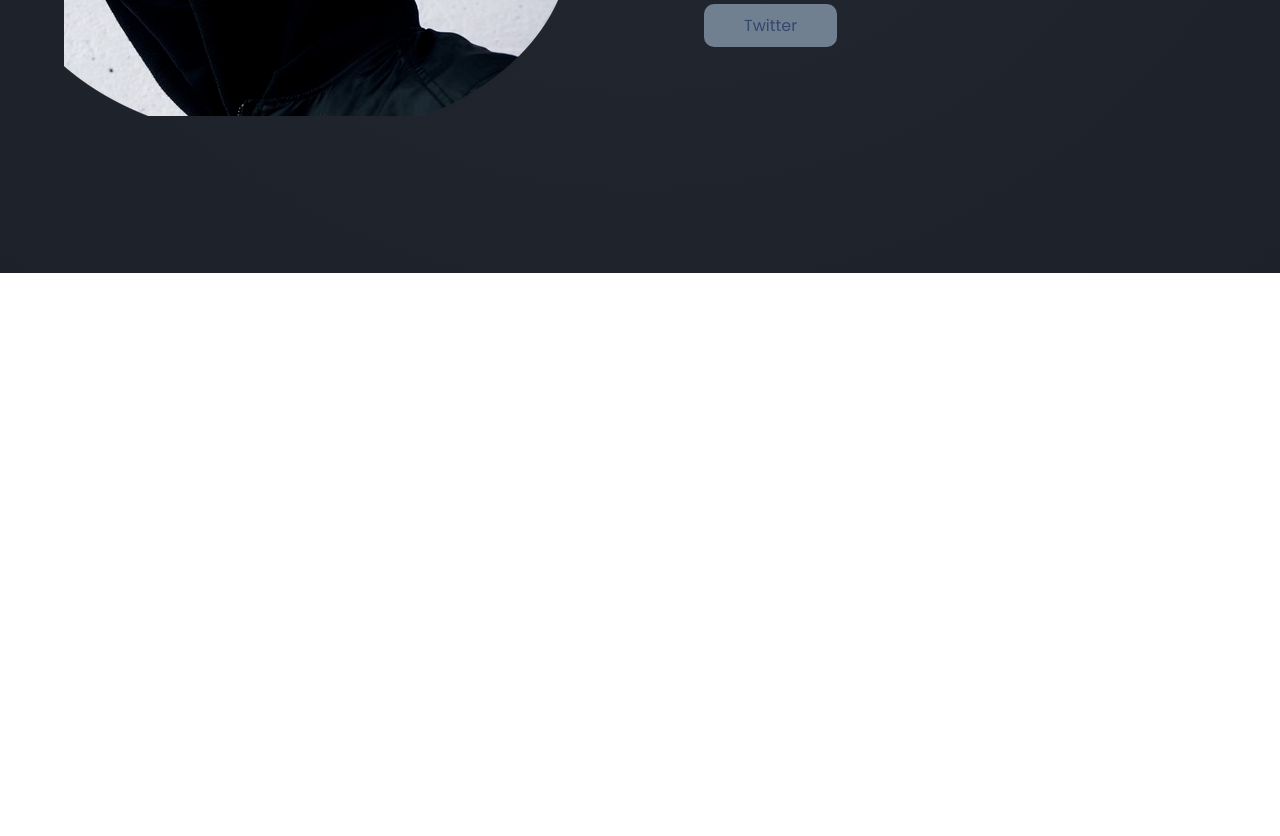
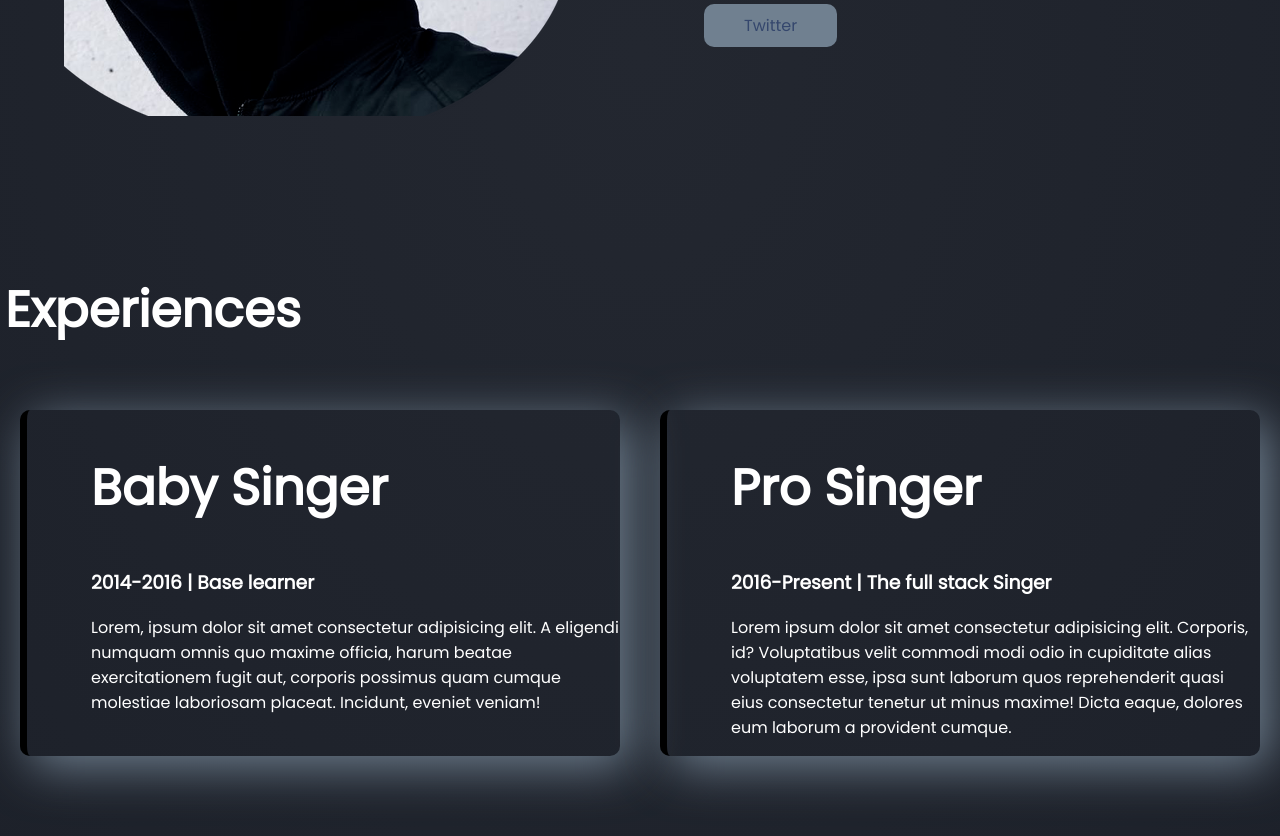
Before and after one commit to sumaimrul/developer-portfolio, a plain HTML site: page index.html in a window 1280 px wide. Shown: the part 822-1658 px from the top of the page. Before the commit the page ends 1095 px from the top, so only its background shows below. Drawn offline with Linux system fonts and the light colour scheme.

Commit message:
all is added successfully

```diff
--- a/index.html
+++ b/index.html
@@ -11,7 +11,7 @@
     <link href="https://fonts.googleapis.com/css2?family=Poppins&display=swap" rel="stylesheet">
 </head>
 <body>
-    <Section>
+    <Section class="basis-experience">
         <div class="half-width">
             <h1>Welcome To</h1>
             <h1> <span class="the-highlighter">Alen Walker</span>  Show</h1>
@@ -24,7 +24,7 @@
         </div>
     </Section>
 
-    <section class="dream-big">
+    <section class="basis-experience">
 
     <div  class="half-width">
         <img src="images/the_hipe.png" alt="">
@@ -39,5 +39,21 @@
 
     </section>
 
+    <section>
+            <h1 id="boom">Experiences</h1>
+       <div class="basis-experience" >
+        <div id="v-tech" class="doom">
+            <h1>Baby Singer</h1>
+            <h3>2014-2016 | Base learner</h3>
+            <p>Lorem, ipsum dolor sit amet consectetur adipisicing elit. A eligendi numquam omnis quo maxime officia, harum beatae exercitationem fugit aut, corporis possimus quam cumque molestiae laboriosam placeat. Incidunt, eveniet veniam!</p>
+        </div>
+        <div id="n-tech" class="doom">
+            <h1>Pro Singer</h1>
+            <h3>2016-Present | The full stack Singer</h3>
+            <p>Lorem ipsum dolor sit amet consectetur adipisicing elit. Corporis, id? Voluptatibus velit commodi modi odio in cupiditate alias voluptatem esse, ipsa sunt laborum quos reprehenderit quasi eius consectetur tenetur ut minus maxime! Dicta eaque, dolores eum laborum a provident cumque.</p>
+        </div>
+       </div>
+    </section>
+
 </body>
 </html>
--- a/style.css
+++ b/style.css
@@ -11,7 +11,7 @@ h1{
 .the-highlighter{
    color: orange;
 }
-section{
+.basis-experience{
     display: flex;
     margin-bottom: 150px;
 }
@@ -32,3 +32,24 @@ h3, p{
     background-color: slategray;
     border-radius: 10px;
 }
+.doom{
+    width: 50%;
+    padding-left: 5%;
+    box-shadow: 10px 10px 50px slategrey;
+    border-radius: 10px;
+    margin: 20px;
+
+}
+#boom{
+    margin-left: 5px;
+}
+#n-tech{
+    border-left: 7px solid;
+    border-image: linear-gradient(#747984 #ccd3e2);
+    border-image-slice: 1;
+}
+#v-tech{
+    border-left: 7px solid;
+    border-image: linear-gradient(#33405a #ccd3e2);
+    border-image-slice: 1;
+}
```
